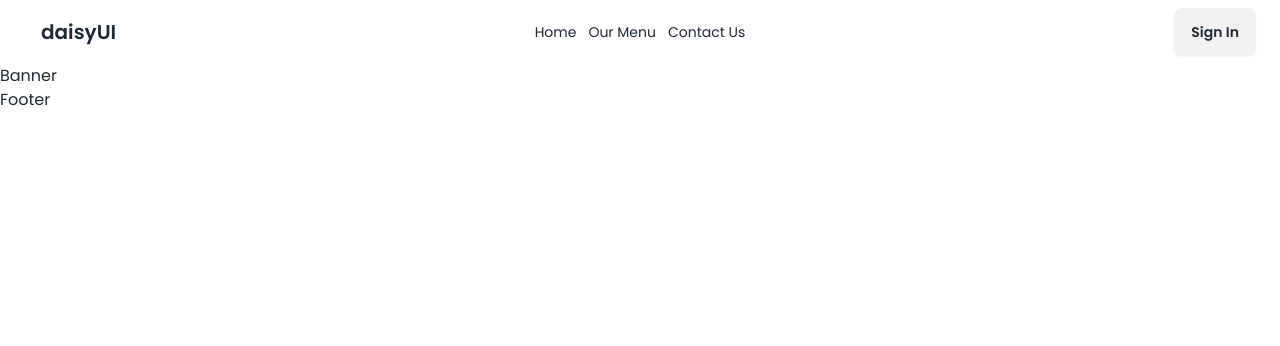
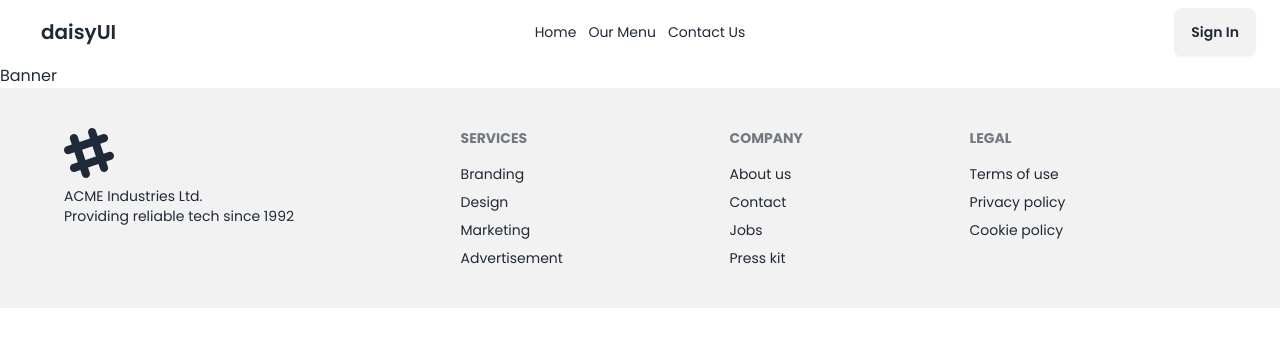
Before and after one commit to WalidurTanjim/bistro-boss-client, a React (Vite) app: page / in a window 1280 px wide. Shown: the top 346 px of the page. Built offline with nearby package versions, Linux system fonts and the light colour scheme.

Commit message:
Footer created using daisy ui

```diff
--- a/src/pages/shared/Footer/Footer.jsx
+++ b/src/pages/shared/Footer/Footer.jsx
@@ -2,9 +2,51 @@
 
 const Footer = () => {
     return (
-        <div>
-            <h1>Footer</h1>
-        </div>
+        <footer className="bg-base-200 text-base-content p-10">
+            <div className="footer container mx-auto px-6">
+                <aside>
+                    <svg
+                        width="50"
+                        height="50"
+                        viewBox="0 0 24 24"
+                        xmlns="http://www.w3.org/2000/svg"
+                        fillRule="evenodd"
+                        clipRule="evenodd"
+                        className="fill-current">
+                        <path
+                            d="M22.672 15.226l-2.432.811.841 2.515c.33 1.019-.209 2.127-1.23 2.456-1.15.325-2.148-.321-2.463-1.226l-.84-2.518-5.013 1.677.84 2.517c.391 1.203-.434 2.542-1.831 2.542-.88 0-1.601-.564-1.86-1.314l-.842-2.516-2.431.809c-1.135.328-2.145-.317-2.463-1.229-.329-1.018.211-2.127 1.231-2.456l2.432-.809-1.621-4.823-2.432.808c-1.355.384-2.558-.59-2.558-1.839 0-.817.509-1.582 1.327-1.846l2.433-.809-.842-2.515c-.33-1.02.211-2.129 1.232-2.458 1.02-.329 2.13.209 2.461 1.229l.842 2.515 5.011-1.677-.839-2.517c-.403-1.238.484-2.553 1.843-2.553.819 0 1.585.509 1.85 1.326l.841 2.517 2.431-.81c1.02-.33 2.131.211 2.461 1.229.332 1.018-.21 2.126-1.23 2.456l-2.433.809 1.622 4.823 2.433-.809c1.242-.401 2.557.484 2.557 1.838 0 .819-.51 1.583-1.328 1.847m-8.992-6.428l-5.01 1.675 1.619 4.828 5.011-1.674-1.62-4.829z"></path>
+                    </svg>
+                    <p>
+                        ACME Industries Ltd.
+                        <br />
+                        Providing reliable tech since 1992
+                    </p>
+                </aside>
+
+                <nav>
+                    <h6 className="footer-title">Services</h6>
+                    <a className="link link-hover">Branding</a>
+                    <a className="link link-hover">Design</a>
+                    <a className="link link-hover">Marketing</a>
+                    <a className="link link-hover">Advertisement</a>
+                </nav>
+
+                <nav>
+                    <h6 className="footer-title">Company</h6>
+                    <a className="link link-hover">About us</a>
+                    <a className="link link-hover">Contact</a>
+                    <a className="link link-hover">Jobs</a>
+                    <a className="link link-hover">Press kit</a>
+                </nav>
+
+                <nav>
+                    <h6 className="footer-title">Legal</h6>
+                    <a className="link link-hover">Terms of use</a>
+                    <a className="link link-hover">Privacy policy</a>
+                    <a className="link link-hover">Cookie policy</a>
+                </nav>
+            </div>
+        </footer>
     );
 };
 
```
